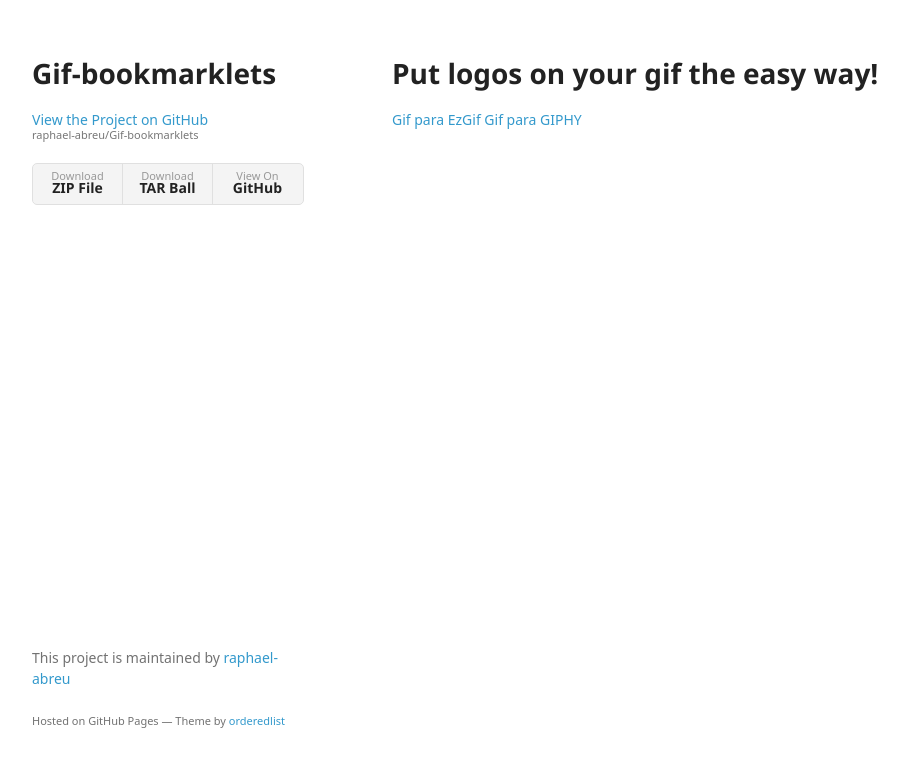
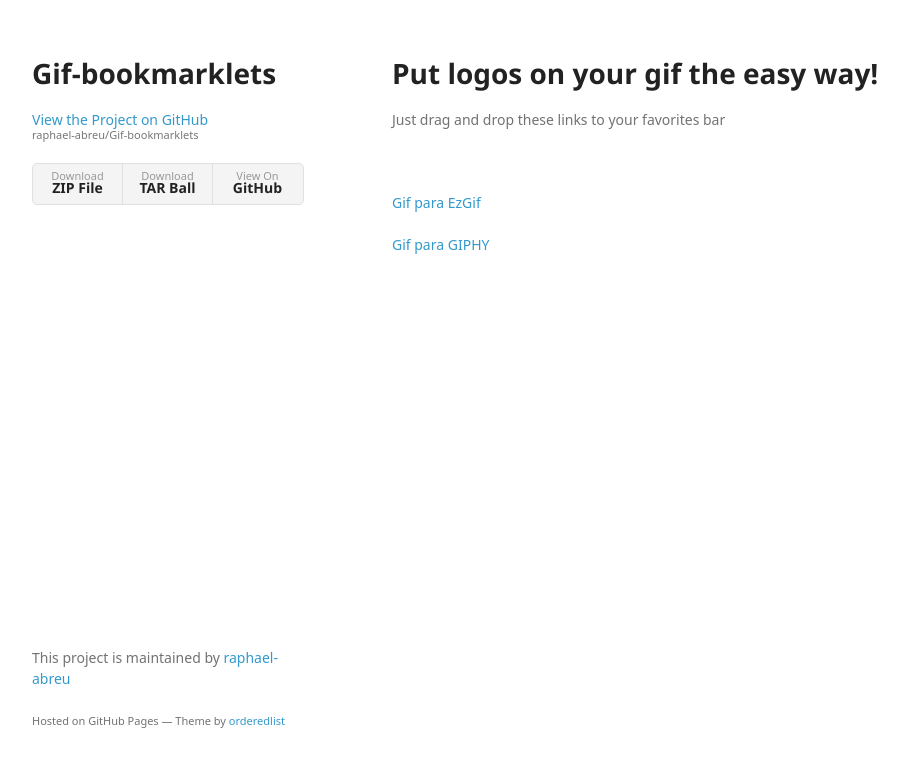
Before and after one commit to raphael-abreu/Gif-bookmarklets, a plain HTML site: page index.html in a window 1280 px wide. Shown: the whole page, without its empty margins (178-1086 px from the left). Drawn offline with Linux system fonts and the light colour scheme; a web font is replaced by a local one.

Commit message:
Updated readme and page

```diff
--- a/index.html
+++ b/index.html
@@ -31,7 +31,13 @@
         <h1>
 <a id="put-logos-on-your-gif-the-easy-way" class="anchor" href="#put-logos-on-your-gif-the-easy-way" aria-hidden="true"><span aria-hidden="true" class="octicon octicon-link"></span></a>Put logos on your gif the easy way!</h1>
 
+<p> Just drag and drop these links to your favorites bar</p>
+
+</br></br>
+
+
 <a href="javascript:(function()%7Bjavascript%3A(function(s)%7Btry%7Bs%3Ddocument.selection.createRange().text%7Dcatch(_)%7Bs%3Ddocument.getSelection()%7Dwindow.location%3D%22http%3A%2F%2Fezgif.com%2Foverlay%3Furl%3D%22%2Blocation.href%2B%22%22%7D)()%7D)()" onclick="loadUrl('http://somesite.com')">Gif para EzGif</a>
+</br></br>
 
 <a href="javascript:(function()%7Bfunction%20callback()%7B(function(%24)%7Bvar%20jQuery%3D%24%3B%24.ajax(%7Btype%3A%20'POST'%2Curl%3A%20'http%3A%2F%2Fupload.giphy.com%2Fv1%2Fgifs'%2Cdata%3A%20%7Bapi_key%3A%20'dc6zaTOxFJmzC'%2Csource_image_url%3A%20window.location.href%2C%7D%2Csuccess%3A%20function(data)%20%7B%20console.log(data)%3Bprompt('copie%20esse%20link'%20%2C%22https%3A%2F%2Fgiphy.com%2Fgifs%2F%22%2Bdata.data.id)%3B%20%7D%2C%20%20%20%20error%3A%20console.log(%22algo%20deu%20errado%22)%7D)%7D)(jQuery.noConflict(true))%7Dvar%20s%3Ddocument.createElement(%22script%22)%3Bs.src%3D%22https%3A%2F%2Fajax.googleapis.com%2Fajax%2Flibs%2Fjquery%2F1.7.1%2Fjquery.min.js%22%3Bif(s.addEventListener)%7Bs.addEventListener(%22load%22%2Ccallback%2Cfalse)%7Delse%20if(s.readyState)%7Bs.onreadystatechange%3Dcallback%7Ddocument.body.appendChild(s)%3B%7D)()">Gif para GIPHY</a>
 
```
Also changed, not shown: 1 other file.
